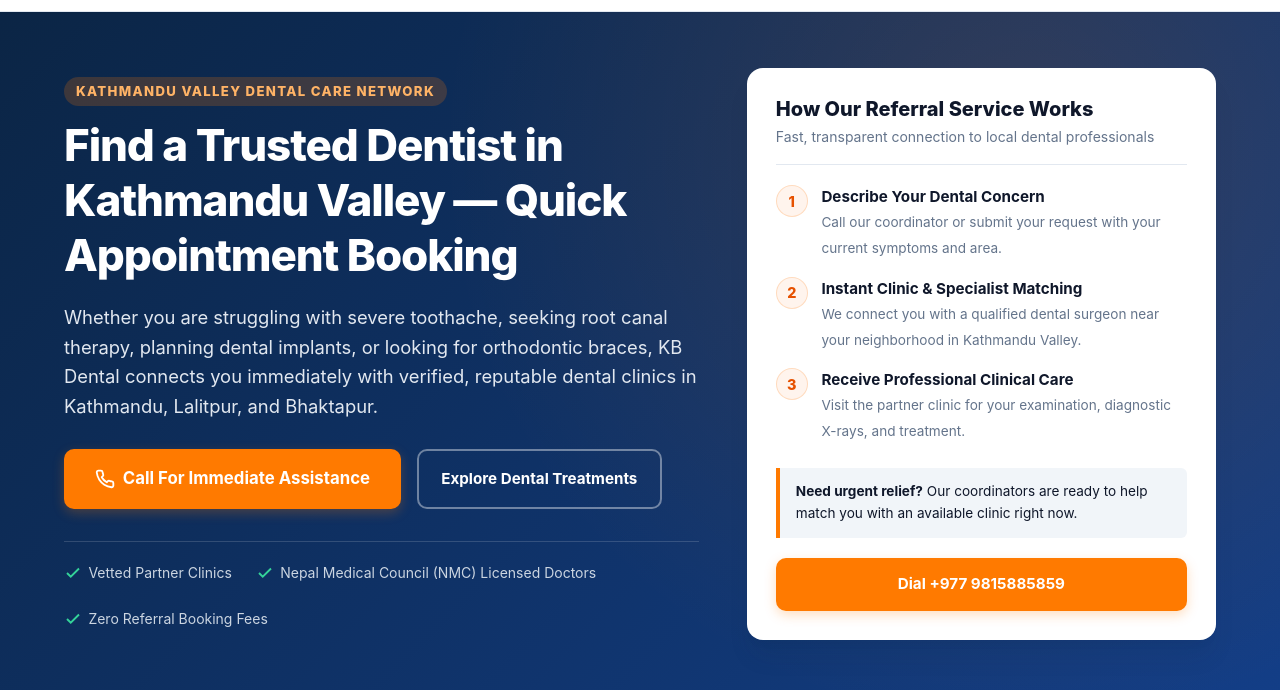
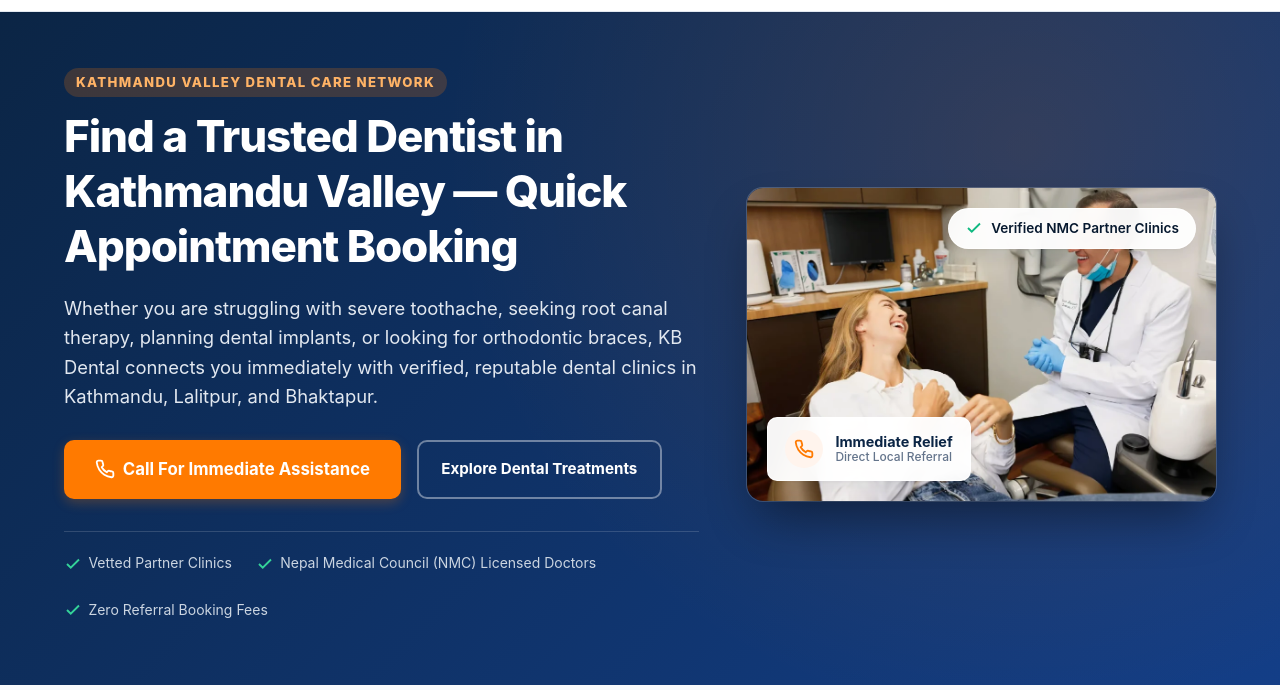
Before and after one commit to krishanbikram/kbdental, a website: page index.html in a window 1280 px wide. Shown: the part 110-800 px from the top of the page. Drawn offline with Linux system fonts and the light colour scheme.

Commit message:
Update hero section with clinical consultation photograph and trust badges

```diff
--- a/assets/css/styles.css
+++ b/assets/css/styles.css
@@ -397,6 +397,111 @@
   display: inline-flex;
   align-items: center;
   gap: 0.4rem;
+}
+
+/* Hero Visual / Image Card */
+.hero-visual {
+  position: relative;
+  display: flex;
+  justify-content: center;
+  align-items: center;
+  width: 100%;
+}
+.hero-image-card {
+  position: relative;
+  width: 100%;
+  max-width: 540px;
+  border-radius: var(--radius-lg);
+  overflow: hidden;
+  box-shadow: 0 25px 50px -12px rgba(0, 0, 0, 0.45), 0 0 0 1px rgba(255, 255, 255, 0.2);
+  background: var(--color-surface);
+  line-height: 0;
+}
+.hero-img {
+  width: 100%;
+  height: auto;
+  aspect-ratio: 1024 / 683;
+  object-fit: cover;
+  display: block;
+  border-radius: var(--radius-lg);
+  transition: transform var(--transition-normal);
+}
+.hero-image-card:hover .hero-img {
+  transform: scale(1.02);
+}
+.hero-image-badge {
+  position: absolute;
+  background: rgba(255, 255, 255, 0.95);
+  backdrop-filter: blur(8px);
+  -webkit-backdrop-filter: blur(8px);
+  color: var(--color-primary-dark);
+  padding: 0.65rem 1rem;
+  border-radius: var(--radius-full);
+  box-shadow: var(--shadow-lg);
+  display: inline-flex;
+  align-items: center;
+  gap: 0.5rem;
+  font-size: 0.85rem;
+  font-weight: 600;
+  line-height: 1.3;
+  border: 1px solid rgba(255, 255, 255, 0.8);
+  z-index: 3;
+}
+.hero-image-badge-top {
+  top: 1.25rem;
+  right: 1.25rem;
+}
+.hero-image-badge-bottom {
+  bottom: 1.25rem;
+  left: 1.25rem;
+  border-radius: var(--radius-md);
+  padding: 0.75rem 1.1rem;
+  display: flex;
+  align-items: center;
+  gap: 0.75rem;
+  background: rgba(255, 255, 255, 0.96);
+}
+.hero-badge-icon {
+  width: 38px;
+  height: 38px;
+  border-radius: 50%;
+  background: var(--color-accent-soft);
+  display: flex;
+  align-items: center;
+  justify-content: center;
+  flex-shrink: 0;
+}
+.hero-image-badge-bottom strong {
+  display: block;
+  font-size: 0.9rem;
+  color: var(--color-primary);
+  line-height: 1.2;
+}
+.hero-image-badge-bottom span {
+  display: block;
+  font-size: 0.75rem;
+  color: var(--color-text-muted);
+  font-weight: 500;
+  line-height: 1.2;
+}
+
+@media (max-width: 576px) {
+  .hero-image-badge-top {
+    top: 0.75rem;
+    right: 0.75rem;
+    font-size: 0.75rem;
+    padding: 0.4rem 0.75rem;
+  }
+  .hero-image-badge-bottom {
+    bottom: 0.75rem;
+    left: 0.75rem;
+    padding: 0.5rem 0.75rem;
+    gap: 0.5rem;
+  }
+  .hero-badge-icon {
+    width: 30px;
+    height: 30px;
+  }
 }
 
 /* Hero Visual / Card */
--- a/index.html
+++ b/index.html
@@ -177,40 +177,32 @@
           </div>
         </div>
 
-        <div class="hero-card">
-          <div class="hero-card-header">
-            <h3>How Our Referral Service Works</h3>
-            <p>Fast, transparent connection to local dental professionals</p>
+        <div class="hero-visual">
+          <div class="hero-image-card">
+            <picture>
+              <source srcset="/assets/images/hero-dentist-consultation.webp" type="image/webp">
+              <img src="/assets/images/hero-dentist-consultation.png"
+                   alt="Dentist consulting with a patient in a modern dental clinic in Kathmandu Valley"
+                   class="hero-img"
+                   width="1024"
+                   height="683"
+                   loading="eager"
+                   fetchpriority="high">
+            </picture>
+            <div class="hero-image-badge hero-image-badge-top">
+              <svg width="18" height="18" viewBox="0 0 24 24" fill="none" stroke="#10B981" stroke-width="2.5"><polyline points="20 6 9 17 4 12"></polyline></svg>
+              <span>Verified NMC Partner Clinics</span>
+            </div>
+            <div class="hero-image-badge hero-image-badge-bottom">
+              <div class="hero-badge-icon">
+                <svg width="20" height="20" viewBox="0 0 24 24" fill="none" stroke="#FF7A00" stroke-width="2.2"><path d="M22 16.92v3a2 2 0 0 1-2.18 2 19.79 19.79 0 0 1-8.63-3.07 19.5 19.5 0 0 1-6-6 19.79 19.79 0 0 1-3.07-8.67A2 2 0 0 1 4.11 2h3a2 2 0 0 1 2 1.72 12.84 12.84 0 0 0 .7 2.81 2 2 0 0 1-.45 2.11L8.09 9.91a16 16 0 0 0 6 6l1.27-1.27a2 2 0 0 1 2.11-.45 12.84 12.84 0 0 0 2.81.7A2 2 0 0 1 22 16.92z"></path></svg>
+              </div>
+              <div>
+                <strong>Immediate Relief</strong>
+                <span>Direct Local Referral</span>
+              </div>
+            </div>
           </div>
-          <ol class="hero-card-steps">
-            <li class="hero-card-step">
-              <div class="step-num">1</div>
-              <div class="step-text">
-                <strong>Describe Your Dental Concern</strong>
-                <span>Call our coordinator or submit your request with your current symptoms and area.</span>
-              </div>
-            </li>
-            <li class="hero-card-step">
-              <div class="step-num">2</div>
-              <div class="step-text">
-                <strong>Instant Clinic &amp; Specialist Matching</strong>
-                <span>We connect you with a qualified dental surgeon near your neighborhood in Kathmandu Valley.</span>
-              </div>
-            </li>
-            <li class="hero-card-step">
-              <div class="step-num">3</div>
-              <div class="step-text">
-                <strong>Receive Professional Clinical Care</strong>
-                <span>Visit the partner clinic for your examination, diagnostic X-rays, and treatment.</span>
-              </div>
-            </li>
-          </ol>
-          <div class="hero-card-callout">
-            <strong>Need urgent relief?</strong> Our coordinators are ready to help match you with an available clinic right now.
-          </div>
-          <a href="tel:+9779815885859" class="btn btn-primary" style="width: 100%;">
-            Dial +977 9815885859
-          </a>
         </div>
       </div>
     </section>
@@ -617,7 +609,7 @@
             </p>
           </div>
 
-          <h2 style="text-align: center; margin-bottom: 2rem;">How We Assist You Through the Entire Dental Booking Process</h2>
+          <h2 style="text-align: center; margin-bottom: 2rem;">How Our Referral Service Works — Step-by-Step Booking</h2>
 
           <div class="process-grid">
             <div class="process-card">
--- a/scripts/test-site.js
+++ b/scripts/test-site.js
@@ -43,6 +43,8 @@
   'assets/js/main.js',
   'assets/images/logo.svg',
   'assets/images/favicon.svg',
+  'assets/images/hero-dentist-consultation.webp',
+  'assets/images/hero-dentist-consultation.png',
   'assets/images/hero-illustration.svg',
   'assets/images/diagram-kathmandu-valley.svg',
   'assets/images/service-rct.svg',
```
Also changed, not shown: assets/images/hero-dentist-consultation.png (added), assets/images/hero-dentist-consultation.webp (added).
